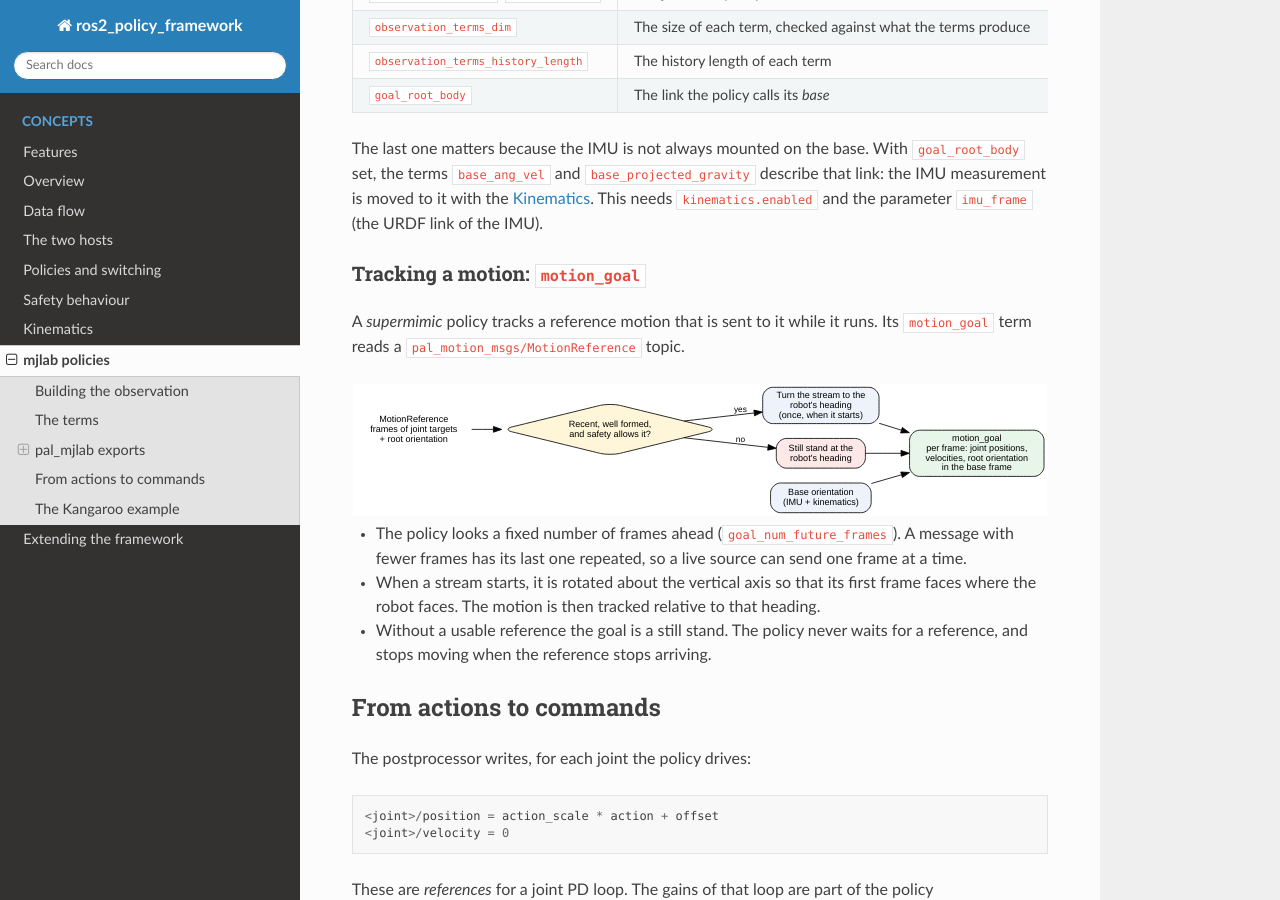
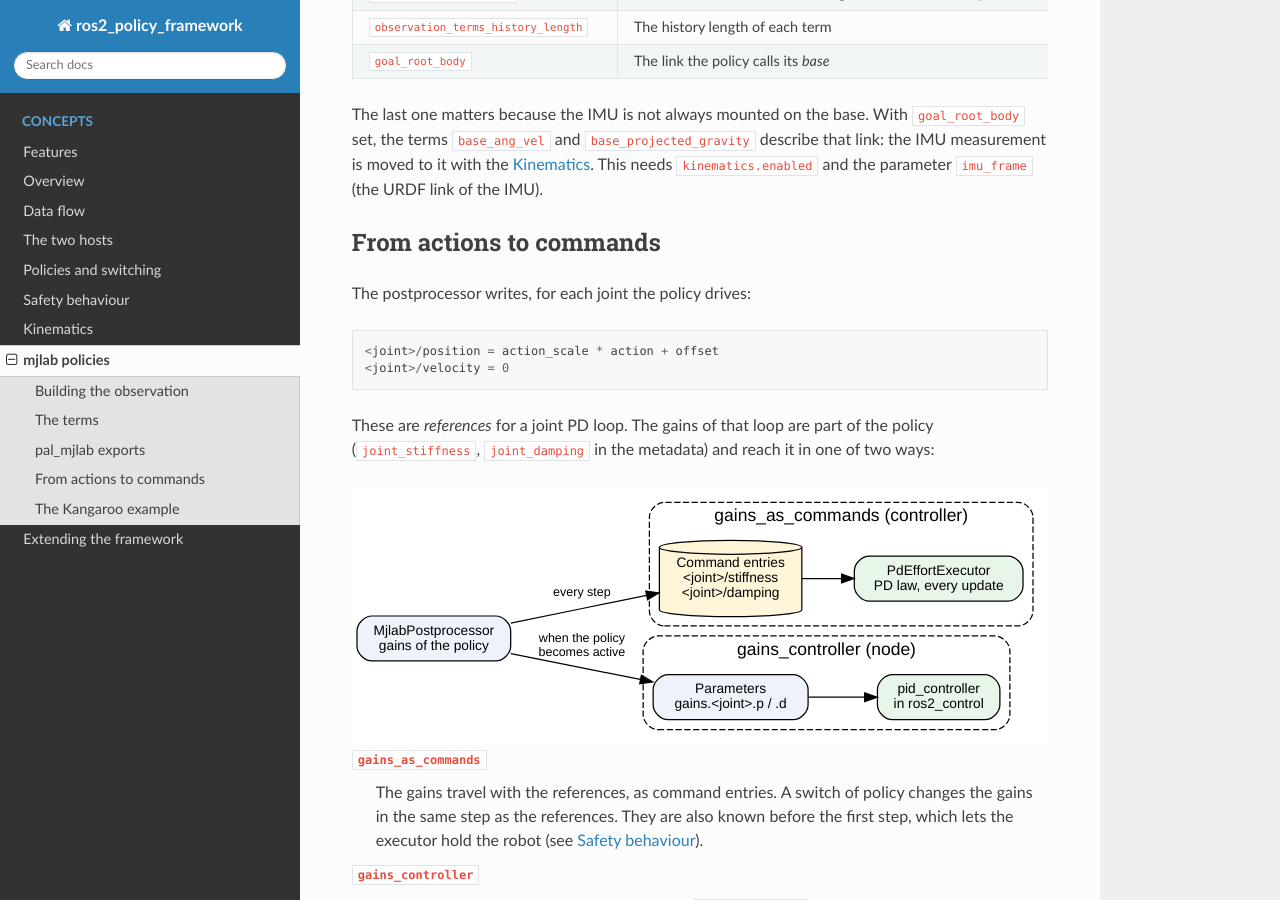
Before and after one commit to saikishor/ros2_policy_framework, a Sphinx documentation site: the page built from docs/mjlab.rst, in a window 1280 px wide and 900 px high, scrolled down 2057 px. Built offline with Sphinx 7.4.7 and the Read the Docs theme 3.1.0, drawn with Linux system fonts in a browser that asks for light colours; some of the changed text lies outside the part shown.

Commit message:
Remove MotionGoalTerm from the docs

```diff
--- a/docs/features.rst
+++ b/docs/features.rst
@@ -118,9 +118,6 @@ mjlab policies out of the box
   the names, joints and defaults mjlab exports, with the history laid out as in training.
 - **pal_mjlab exports** are recognised by their extra metadata (observation joints, per-term
   history lengths, base link).
-- **Motion tracking**: ``MotionGoalTerm`` feeds a supermimic policy from a
-  ``MotionReference`` topic, aligned to the robot's heading, with a still stand when no
-  reference arrives.
 - **Actions to commands**: ``MjlabPostprocessor`` scales the actions into joint positions and
   hands over the policy's gains.
 - **Kangaroo example**: a launch file runs several walking and imitation policies, in
--- a/docs/mjlab.rst
+++ b/docs/mjlab.rst
@@ -92,8 +92,6 @@ The terms
      - The velocity the user asks for: forward, sideways, turning
    * - ``command`` of a motion policy
      - The joint reference the policy itself predicted at the previous step
-   * - ``motion_goal``
-     - The reference motion of a supermimic policy (pal_mjlab, see below)
 
 Any term can be replaced, and new ones added, without touching the preprocessor: set
 ``<policy>.terms.<name>.type`` to an ``ObservationTerm`` plugin. The Kangaroo configuration
@@ -134,39 +132,6 @@ The last one matters because the IMU is not always mounted on the base. With
 ``goal_root_body`` set, the terms ``base_ang_vel`` and ``base_projected_gravity`` describe
 that link: the IMU measurement is moved to it with the :doc:`kinematics`. This needs
 ``kinematics.enabled`` and the parameter ``imu_frame`` (the URDF link of the IMU).
-
-Tracking a motion: ``motion_goal``
-~~~~~~~~~~~~~~~~~~~~~~~~~~~~~~~~~~
-
-A *supermimic* policy tracks a reference motion that is sent to it while it runs. Its
-``motion_goal`` term reads a ``pal_motion_msgs/MotionReference`` topic.
-
-.. graphviz::
-
-   digraph motion_goal {
-     rankdir=LR;
-     node [shape=box, style="rounded,filled", fillcolor="#eef3fb", fontname="Helvetica", fontsize=11];
-     edge [fontname="Helvetica", fontsize=10];
-     topic [label="MotionReference\nframes of joint targets\n+ root orientation", shape=plaintext, fillcolor=none];
-     usable [label="Recent, well formed,\nand safety allows it?", shape=diamond, fillcolor="#fff6d9"];
-     align [label="Turn the stream to the\nrobot's heading\n(once, when it starts)"];
-     hold [label="Still stand at the\nrobot's heading", fillcolor="#fde8e8"];
-     goal [label="motion_goal\nper frame: joint positions,\nvelocities, root orientation\nin the base frame", fillcolor="#e8f5e9"];
-     base [label="Base orientation\n(IMU + kinematics)"];
-     topic -> usable;
-     usable -> align [label="yes"];
-     usable -> hold [label="no"];
-     align -> goal;
-     hold -> goal;
-     base -> goal;
-   }
-
-- The policy looks a fixed number of frames ahead (``goal_num_future_frames``). A message
-  with fewer frames has its last one repeated, so a live source can send one frame at a time.
-- When a stream starts, it is rotated about the vertical axis so that its first frame faces
-  where the robot faces. The motion is then tracked relative to that heading.
-- Without a usable reference the goal is a still stand. The policy never waits for a
-  reference, and stops moving when the reference stops arriving.
 
 From actions to commands
 ------------------------
--- a/docs/safety.rst
+++ b/docs/safety.rst
@@ -132,7 +132,7 @@ balancing:
    }
 
 The plugins that feed user commands implement this with ``CommandGate``: ``TwistSource``, and
-the terms derived from ``CommandTerm`` (``TwistCommandTerm``, ``MotionGoalTerm``), which also
+the terms derived from ``CommandTerm`` (``TwistCommandTerm``), which also
 handles their timeout. Every change of the signal is logged once.
 Without ``safety_entry`` commands are accepted unless the ``NEUTRAL_COMMANDS`` reaction is
 active.
```
Also changed, not shown: docs/extending.rst (+4 -4 lines).
